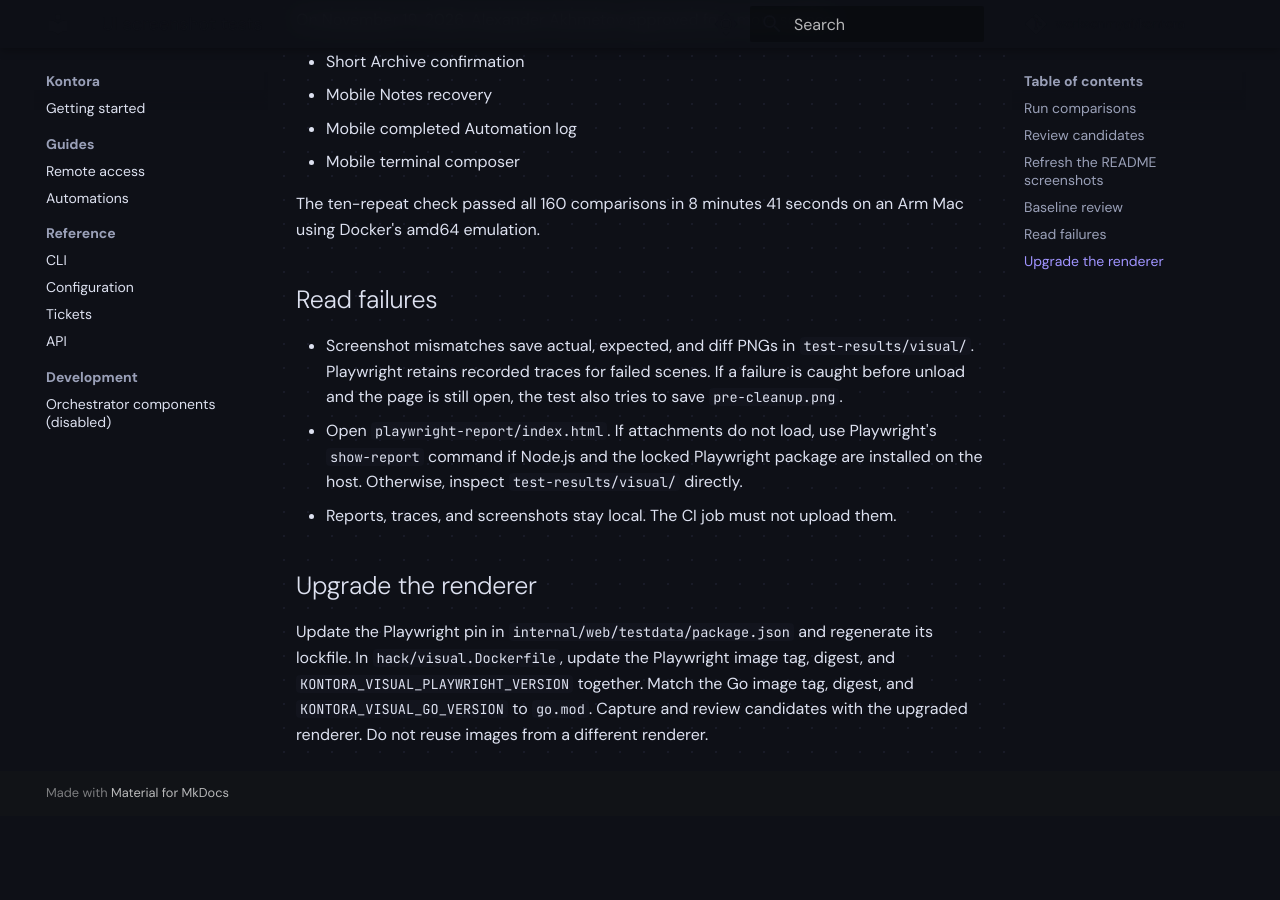
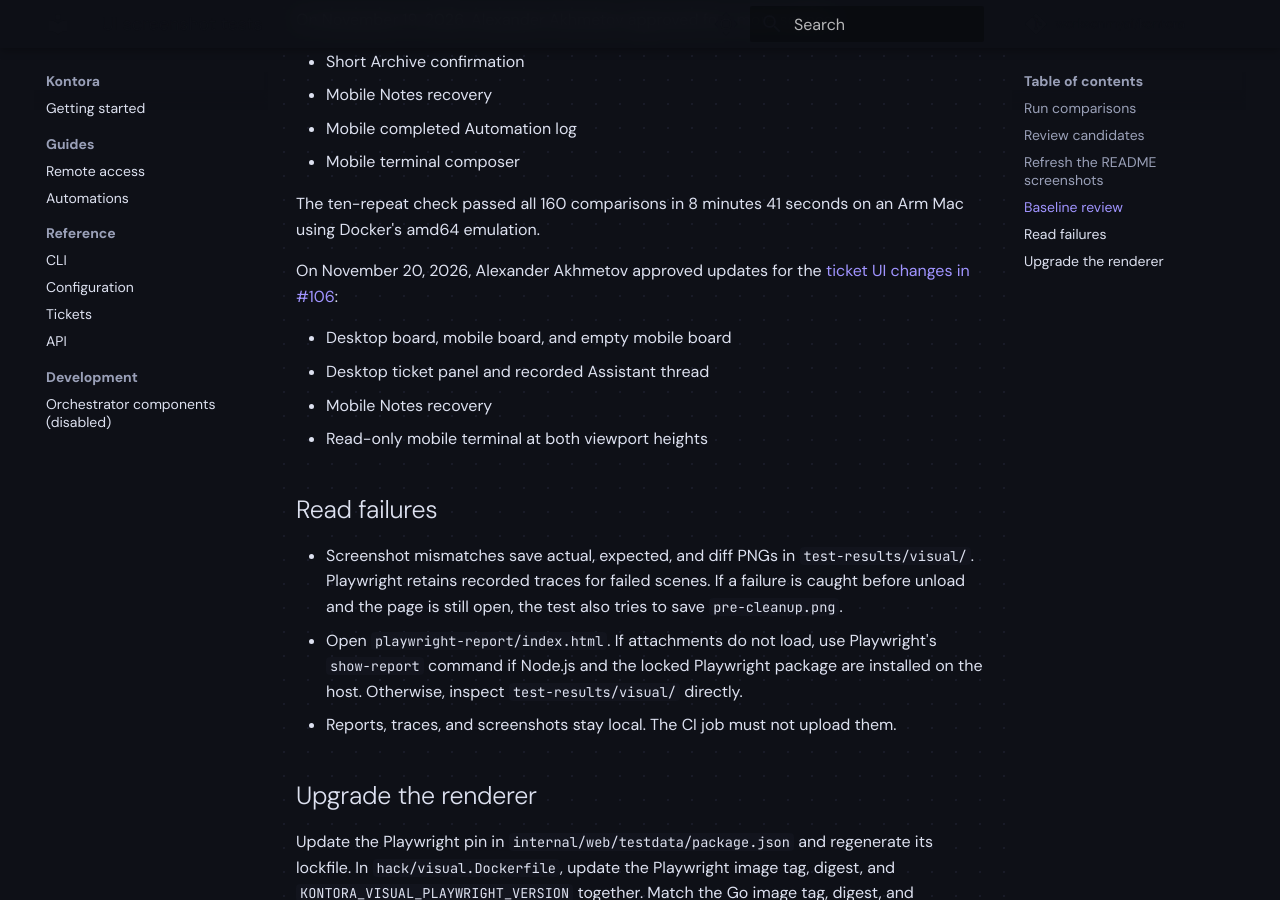
Before and after one commit to worksonmyai/kontora, an MkDocs documentation site: the page built from docs/visual-tests.md, in a window 1280 px wide and 900 px high, scrolled down 2458 px. Built offline with MkDocs 1.6.1 and Material for MkDocs 9.7.7, drawn with Linux system fonts in a browser that asks for light colours; comment, search, counter and statistics services are not loaded; before the commit the page ends 3274 px from its top, so only the background shows below that.

Commit message:
Refresh screenshot baselines for the ticket UI
The visual suite still expects the board and ticket views from before #106. Update the screenshots for the Needs input filter, Request pickup, and Committed changes without changing the comparison thresholds.

```diff
--- a/docs/visual-tests.md
+++ b/docs/visual-tests.md
@@ -109,6 +109,14 @@ On November 19, 2026, Alexander Akhmetov approved four more scenes:
 The ten-repeat check passed all 160 comparisons in 8 minutes 41 seconds on
 an Arm Mac using Docker's amd64 emulation.
 
+On November 20, 2026, Alexander Akhmetov approved updates for the [ticket UI
+changes in #106](https://github.com/worksonmyai/kontora/pull/106):
+
+- Desktop board, mobile board, and empty mobile board
+- Desktop ticket panel and recorded Assistant thread
+- Mobile Notes recovery
+- Read-only mobile terminal at both viewport heights
+
 ## Read failures
 
 - Screenshot mismatches save actual, expected, and diff PNGs in `test-results/visual/`.
```
Also changed, not shown: 8 other files.
